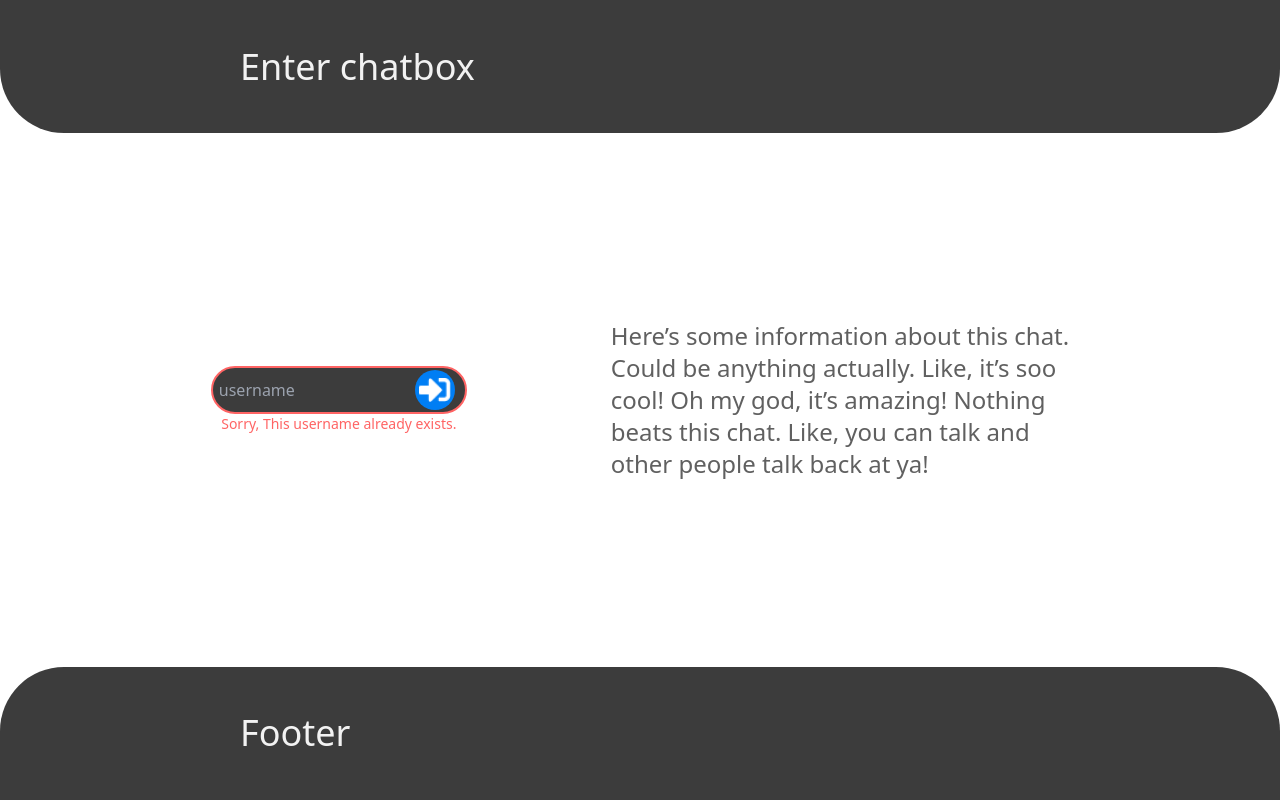
After one commit to Burrito-Princess/socket-chatbot, a Node server app: template views/css-challenge-2/index_error.html in a window 1280 px wide. The commit adds this page. Run offline with Node 20, Linux system fonts and the light colour scheme; the template is opened without the code that fills it, so the values that code supplies are empty.

Commit message:
mid update

```diff
--- a/views/output.css
+++ b/public/styles/output.css
@@ -16,7 +16,7 @@
   /* 2 */
   border-style: solid;
   /* 2 */
-  border-color: #e5e7eb;
+  border-color: currentColor;
   /* 2 */
 }
 
@@ -544,59 +544,249 @@ video {
   --tw-backdrop-sepia:  ;
 }
 
-.visible {
-  visibility: visible;
+.m-10 {
+  margin: 2.5rem;
 }
 
-.collapse {
-  visibility: collapse;
+.m-3 {
+  margin: 0.75rem;
 }
 
-.relative {
-  position: relative;
+.mx-1 {
+  margin-left: 0.25rem;
+  margin-right: 0.25rem;
 }
 
-.block {
-  display: block;
+.ml-60 {
+  margin-left: 15rem;
 }
 
-.table {
-  display: table;
+.ml-10 {
+  margin-left: 2.5rem;
 }
 
-.contents {
-  display: contents;
+.ml-36 {
+  margin-left: 9rem;
 }
 
-.hidden {
-  display: none;
+.flex {
+  display: flex;
 }
 
-.border-collapse {
-  border-collapse: collapse;
+.h-10 {
+  height: 2.5rem;
 }
 
-.transform {
-  transform: translate(var(--tw-translate-x), var(--tw-translate-y)) rotate(var(--tw-rotate)) skewX(var(--tw-skew-x)) skewY(var(--tw-skew-y)) scaleX(var(--tw-scale-x)) scaleY(var(--tw-scale-y));
+.h-12 {
+  height: 3rem;
 }
 
-.resize {
-  resize: both;
+.h-40 {
+  height: 10rem;
+}
+
+.h-6 {
+  height: 1.5rem;
+}
+
+.h-96 {
+  height: 24rem;
+}
+
+.h-full {
+  height: 100%;
+}
+
+.h-body_height {
+  height: 100%;
+}
+
+.h-1\/2 {
+  height: 50%;
+}
+
+.h-1\/4 {
+  height: 25%;
+}
+
+.h-1\/5 {
+  height: 20%;
+}
+
+.h-3\/5 {
+  height: 60%;
+}
+
+.h-1\/6 {
+  height: 16.666667%;
+}
+
+.h-2\/3 {
+  height: 66.666667%;
+}
+
+.w-10 {
+  width: 2.5rem;
+}
+
+.w-48 {
+  width: 12rem;
+}
+
+.w-64 {
+  width: 16rem;
+}
+
+.w-8 {
+  width: 2rem;
+}
+
+.flex-col {
+  flex-direction: column;
+}
+
+.items-end {
+  align-items: flex-end;
+}
+
+.items-center {
+  align-items: center;
+}
+
+.justify-end {
+  justify-content: flex-end;
+}
+
+.justify-center {
+  justify-content: center;
+}
+
+.rounded-full {
+  border-radius: 9999px;
+}
+
+.rounded-md {
+  border-radius: 0.375rem;
+}
+
+.rounded-b-\[4rem\] {
+  border-bottom-right-radius: 4rem;
+  border-bottom-left-radius: 4rem;
+}
+
+.rounded-t-\[4rem\] {
+  border-top-left-radius: 4rem;
+  border-top-right-radius: 4rem;
 }
 
 .border {
   border-width: 1px;
 }
 
-.text-red-600 {
+.border-8 {
+  border-width: 8px;
+}
+
+.border-2 {
+  border-width: 2px;
+}
+
+.border-black {
+  --tw-border-opacity: 1;
+  border-color: rgb(32 32 32 / var(--tw-border-opacity));
+}
+
+.border-king_pink {
+  --tw-border-opacity: 1;
+  border-color: rgb(232 183 213 / var(--tw-border-opacity));
+}
+
+.border-\[\#FF6464\] {
+  --tw-border-opacity: 1;
+  border-color: rgb(255 100 100 / var(--tw-border-opacity));
+}
+
+.bg-\[\#007EF4\] {
+  --tw-bg-opacity: 1;
+  background-color: rgb(0 126 244 / var(--tw-bg-opacity));
+}
+
+.bg-\[\#3C3C3C\] {
+  --tw-bg-opacity: 1;
+  background-color: rgb(60 60 60 / var(--tw-bg-opacity));
+}
+
+.bg-black {
+  --tw-bg-opacity: 1;
+  background-color: rgb(32 32 32 / var(--tw-bg-opacity));
+}
+
+.bg-king_brown {
+  --tw-bg-opacity: 1;
+  background-color: rgb(58 36 21 / var(--tw-bg-opacity));
+}
+
+.bg-king_pink {
+  --tw-bg-opacity: 1;
+  background-color: rgb(232 183 213 / var(--tw-bg-opacity));
+}
+
+.p-1 {
+  padding: 0.25rem;
+}
+
+.p-2 {
+  padding: 0.5rem;
+}
+
+.align-bottom {
+  vertical-align: bottom;
+}
+
+.text-2xl {
+  font-size: 1.5rem;
+  line-height: 2rem;
+}
+
+.text-4xl {
+  font-size: 2.25rem;
+  line-height: 2.5rem;
+}
+
+.text-sm {
+  font-size: 0.875rem;
+  line-height: 1.25rem;
+}
+
+.text-xl {
+  font-size: 1.25rem;
+  line-height: 1.75rem;
+}
+
+.font-bold {
+  font-weight: 700;
+}
+
+.text-king_white {
   --tw-text-opacity: 1;
-  color: rgb(220 38 38 / var(--tw-text-opacity));
+  color: rgb(242 242 242 / var(--tw-text-opacity));
+}
+
+.text-text_grey {
+  --tw-text-opacity: 1;
+  color: rgb(204 204 204 / var(--tw-text-opacity));
+}
+
+.text-\[\#606060\] {
+  --tw-text-opacity: 1;
+  color: rgb(96 96 96 / var(--tw-text-opacity));
+}
+
+.text-\[\#FF6464\] {
+  --tw-text-opacity: 1;
+  color: rgb(255 100 100 / var(--tw-text-opacity));
 }
 
 .underline {
   text-decoration-line: underline;
 }
-
-.outline {
-  outline-style: solid;
-}
--- a/server/server.js
+++ b/server/server.js
@@ -23,6 +23,10 @@ app.get('/login', (req, res) =>{
     res.render('login');
 })
 
+// app.get("./../output.css", (req, res) => {
+//     res.sendFile(path.join(__dirname, './views/output.css'))
+// })
+
 app.post('/login', (req, res) => {
     res.redirect(`/chat/${req.body.username}`);
 })
@@ -36,7 +40,7 @@ io.on('connection', (socket) => {
     sockets[socket.id] = socket;
     socket.on('join', (username) =>{
         users[socket.id] = username;
-        io.emit('join', { username:username, user:Object.values(users)});
+        io.emit('join', {username:username, user:Object.values(users)});
     });
     socket.on('disconnect', (reson) =>{
         const username = users[socket.id];
--- /dev/null
+++ b/views/css-challenge-2/index_error.html
@@ -0,0 +1,43 @@
+<!DOCTYPE html>
+<html lang="en" class="h-full">
+<head>
+    <meta charset="UTF-8">
+    <meta http-equiv="X-UA-Compatible" content="IE=edge">
+    <meta name="viewport" content="width=device-width, initial-scale=1.0">
+    <title>Tailwind</title>
+    <link rel="stylesheet" href="./../../public/styles/output.css">
+</head>
+<body class="h-full">
+    <nav class="bg-[#3C3C3C] h-1/6 rounded-b-[4rem]">
+        <h1 class="text-king_white text-4xl h-full flex items-center ml-60">
+          Enter chatbox
+        </h1>
+    </nav>
+    <main class="flex justify-center items-center h-2/3">
+        <div>
+            <div class="bg-[#3C3C3C] flex w-64 h-12 items-center justify-center p-1 rounded-full border-2 border-[#FF6464]">
+                <input placeholder="username" class="bg-[#3C3C3C] w-48 text-text_grey">
+                <div class="bg-[#007EF4] h-10 w-10 rounded-full flex justify-center items-center mx-1">
+                <img src="./login.png" class="flex justify-end h-6 w-8">
+                </div>
+            </div>
+            <div class="w-64 flex justify-center text-sm text-[#FF6464]">
+                Sorry, This username already exists.
+            </div>
+        </div>
+
+        <div class="ml-36 text-2xl text-[#606060]">
+            Here’s some information about this chat. <br>
+            Could be anything actually. Like, it’s soo <br>
+            cool! Oh my god, it’s amazing! Nothing <br>
+            beats this chat. Like, you can talk and <br>
+            other people talk back at ya!
+        </div>
+    </main>
+    <footer class="bg-[#3C3C3C] h-1/6 rounded-t-[4rem] items-end">
+        <h1 class="text-king_white text-4xl h-full flex items-center ml-60">
+            Footer
+        </h1>
+    </footer>
+</body>
+</html>
```
Also changed, not shown: tailwind.config.js (+34 -6 lines), views/chat.ejs (+70 -35 lines), views/css-challenge-2/chat.html (added, +26 -0 lines), views/css-challenge-2/index.html (added, +37 -0 lines), public/styles/input.css (renamed from views/src/input.css), views/css-challenge-2/login.png (added).
